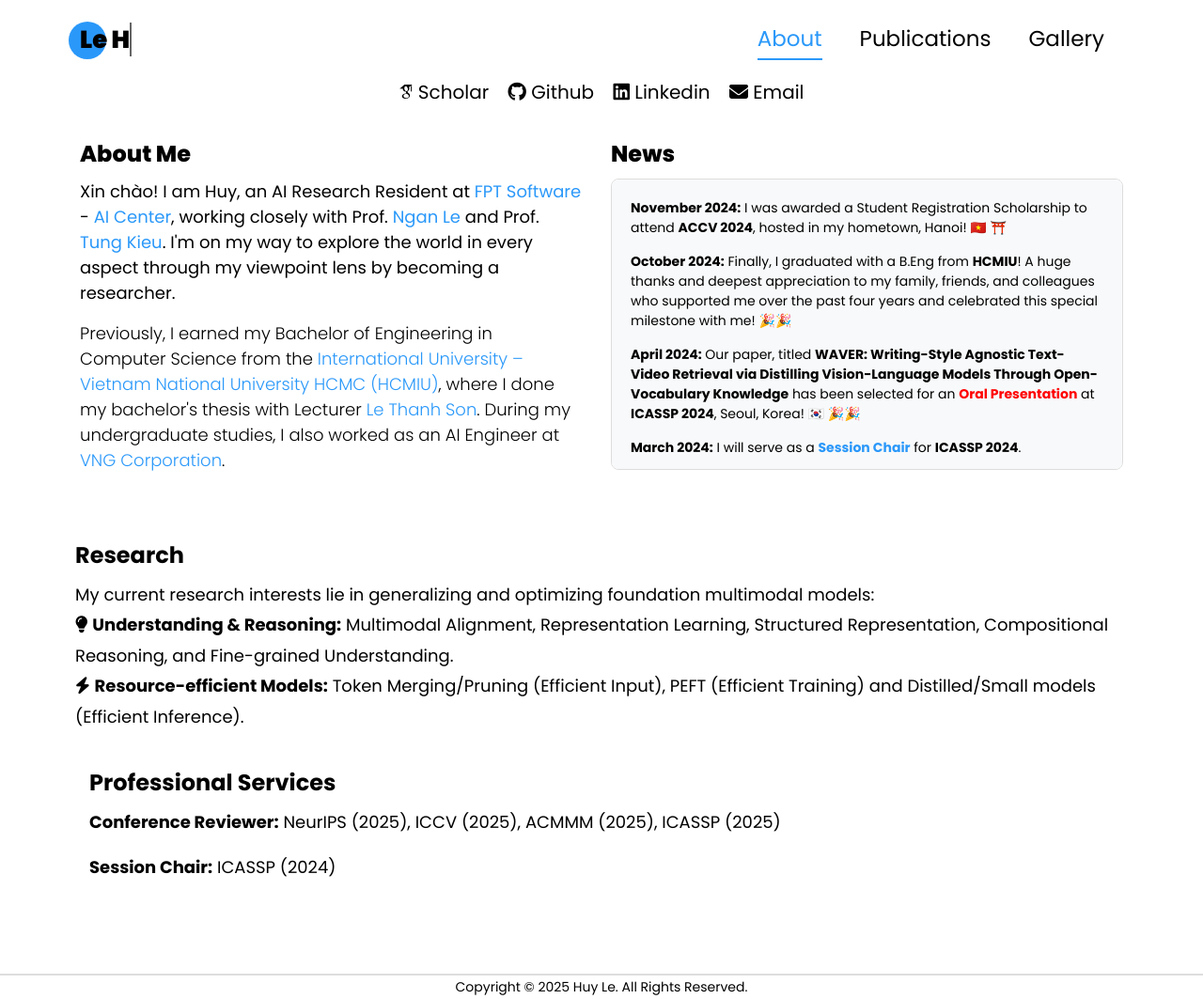
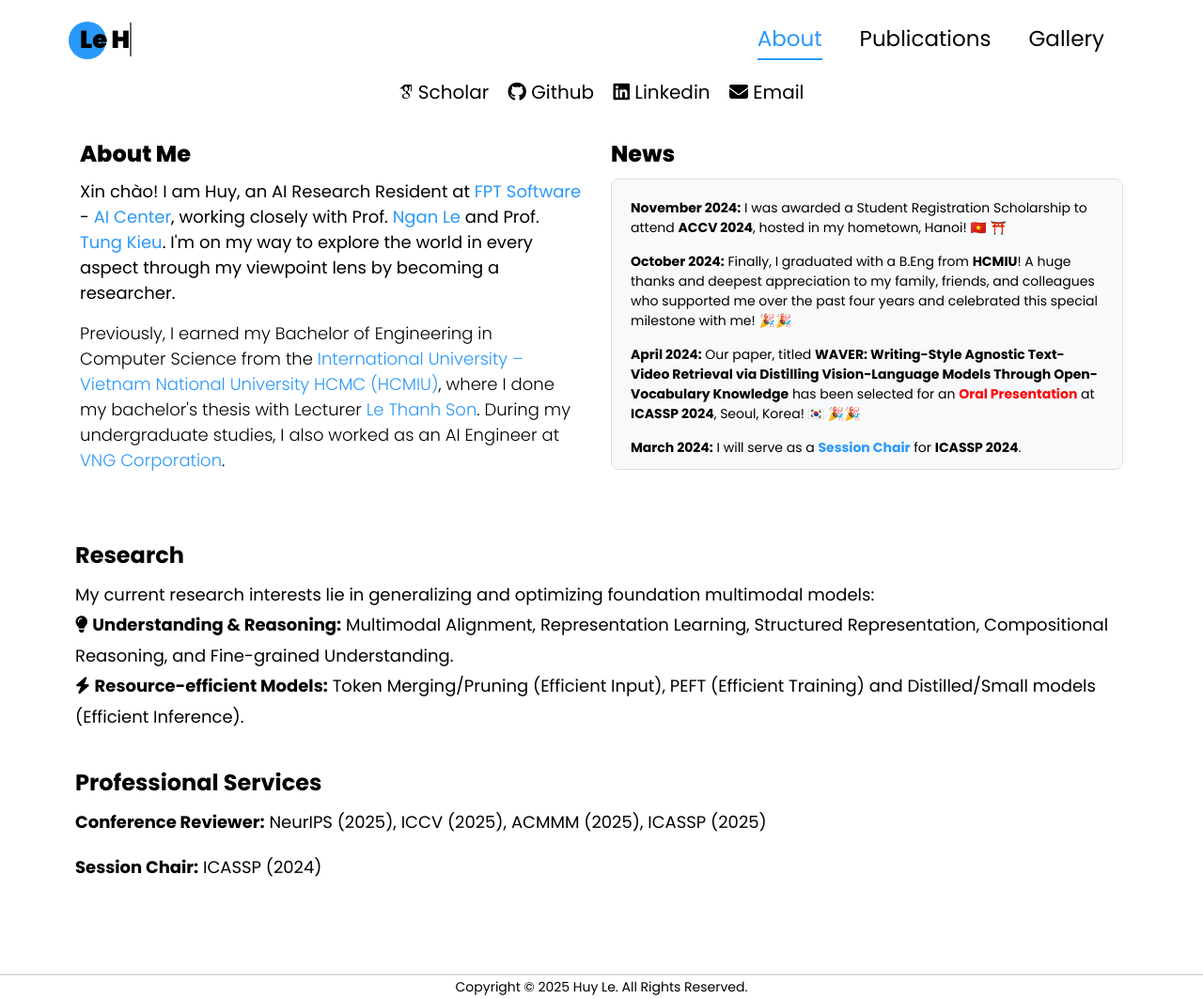
Before and after one commit to lehuy1611/lehuy1611.github.io, a Jekyll site: the page index.html, which Jekyll copies as it is, in a window 1280 px wide. Shown: the whole page at 94% size. Built offline with Jekyll 4.4.1, drawn with Linux system fonts in a browser that asks for light colours; some web fonts are replaced.

Commit message:
update services

```diff
--- a/index.html
+++ b/index.html
@@ -199,7 +199,7 @@
                 </p>
             </div>
             <!-- Research Section (One Column) -->
-            <div class="justify-content-left lg-6 md-6" style="margin-top: 20px; padding-left: 10px; padding-right: 10px">
+            <div class="row justify-content-left lg-6 md-6" style="margin-top: 20px; padding-left: 10px; padding-right: 10px; display: flex; flex-direction: column;">
                 <h2 style="font-size: 24px;"><b>Professional Services</b></h2>
                 <p style="color: #000; font-size: 18px;">
                     <b>Conference Reviewer:</b> NeurIPS (2025), ICCV (2025), ACMMM (2025), ICASSP (2025)
```
